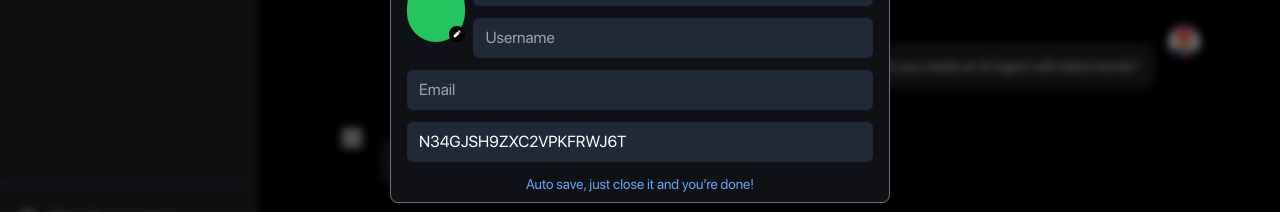
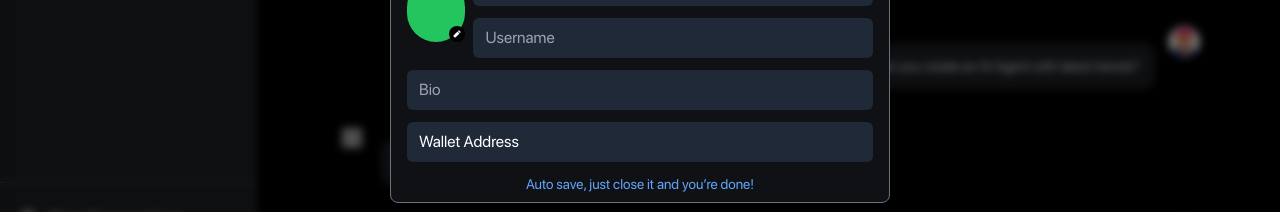
Before and after one commit to noorshanu/genxai2, a Next.js app: page /chat-genx in a window 1280 px wide. Both pictures are taken after a click on the item "My Account". Shown: the part 353-565 px from the top of the page. Built offline with nearby package versions, Linux system fonts and the light colour scheme; grey boxes are pictures that could not be loaded.

Commit message:
Update AccountModal.tsx

```diff
--- a/src/components/AccountModal.tsx
+++ b/src/components/AccountModal.tsx
@@ -66,12 +66,12 @@ const AccountModal: React.FC<ModalProps> = ({ isOpen, onClose }) => {
          </div>
                 <input
                   type="text"
-                  placeholder="Email"
+                  placeholder="Bio"
                   className="w-full bg-gray-800 text-white px-3 py-2 rounded-md mb-3"
                 />
                 <input
                   type="text"
-                  value="N34GJSH9ZXC2VPKFRWJ6T"
+                  value="Wallet Address"
                   readOnly
                   className="w-full bg-gray-800 text-white px-3 py-2 rounded-md mb-3"
                 />
@@ -85,6 +85,8 @@ const AccountModal: React.FC<ModalProps> = ({ isOpen, onClose }) => {
                 <h2 className="text-lg font-semibold mb-4">Upload Profile Picture</h2>
                 <div className="border-2 border-dashed border-gray-600 rounded-md p-6 text-center">
                   <FaUpload size={30} className="text-gray-400 mx-auto mb-2" />
+
+                  <input type="file" className=" bg-transparent outline-none border-none" />
                   <p className="text-sm">Drop Your Files Here or <span className="text-blue-400 cursor-pointer">Browse</span></p>
                   <p className="text-xs text-gray-400">Max file size: 2 MB</p>
                 </div>
```
